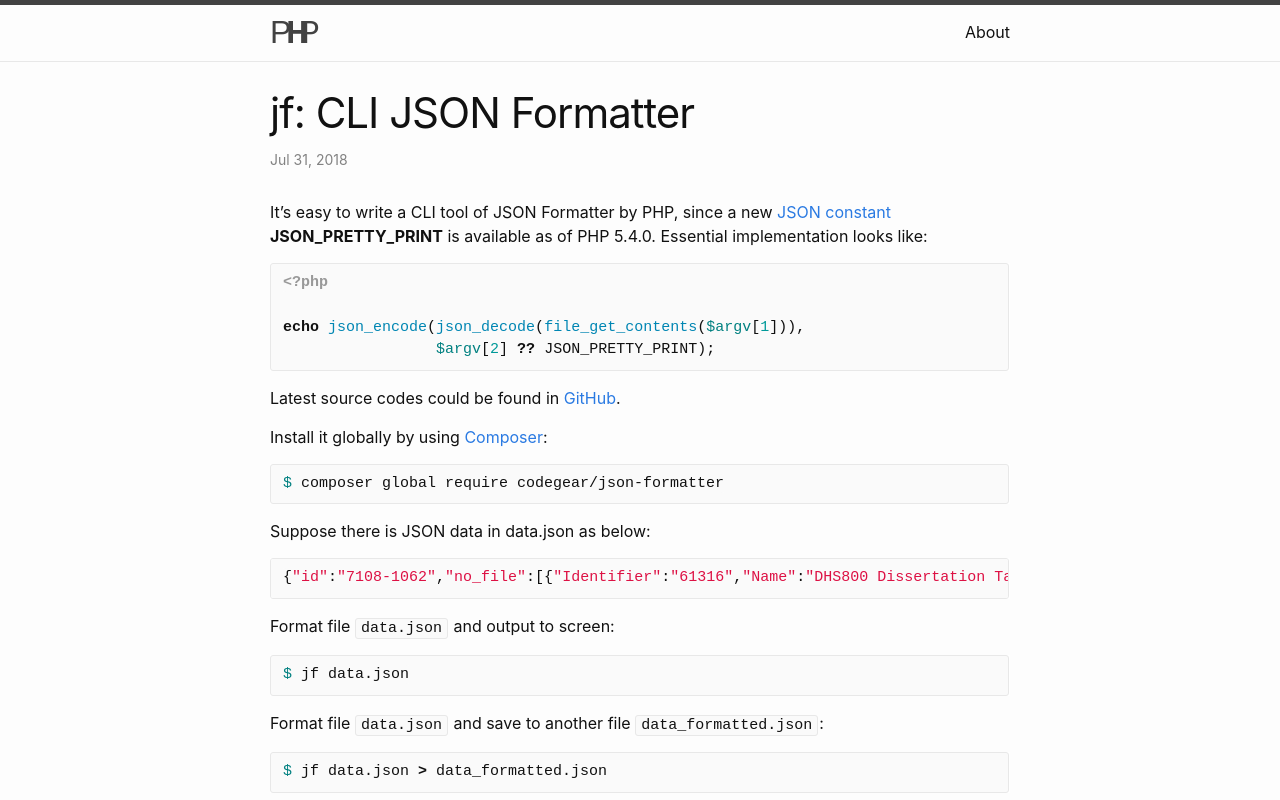
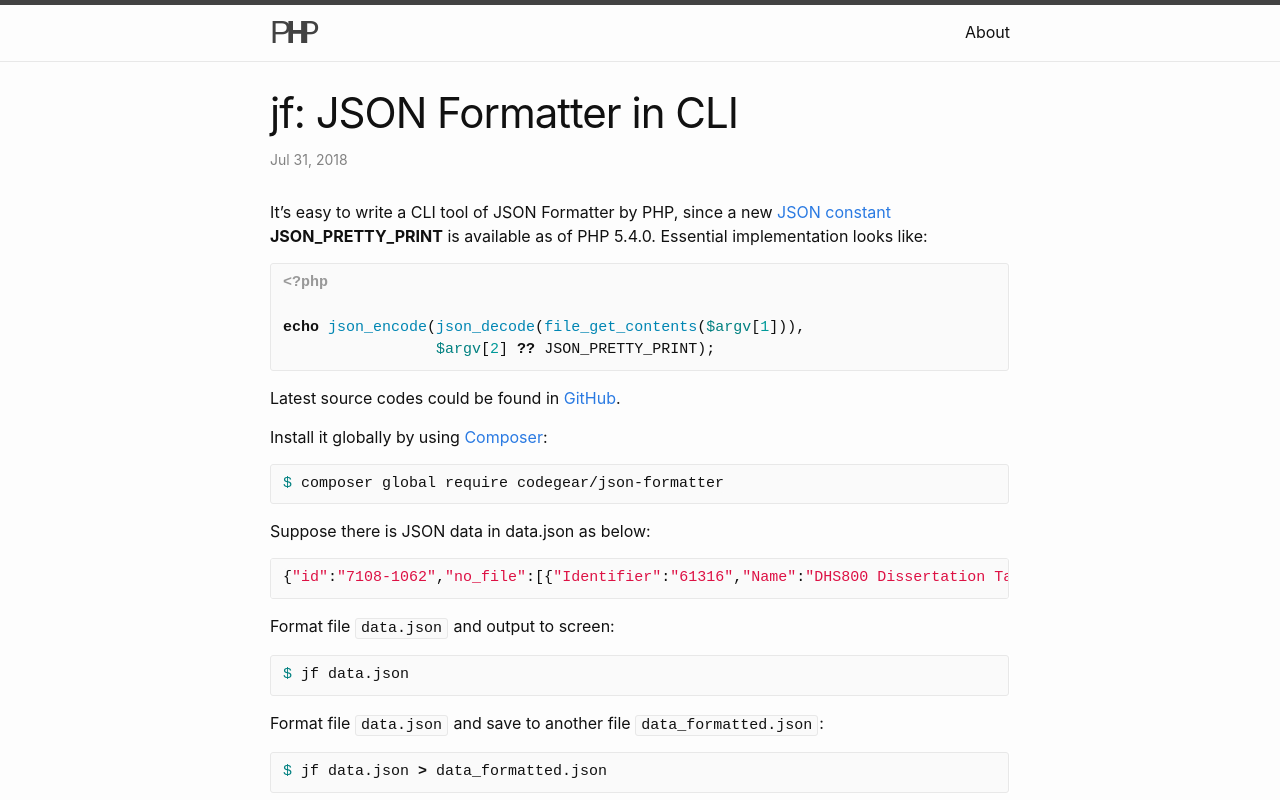
Before and after one commit to whitephp/whitephp.github.io, a plain HTML site: page 2018/07/31/jf-cli-json-formatter.html in a window 1280 px wide. Shown: the top 800 px of the page. Drawn offline with Linux system fonts and the light colour scheme.

Commit message:
Update jf-cli-json-formatter.html

```diff
--- a/2018/07/31/jf-cli-json-formatter.html
+++ b/2018/07/31/jf-cli-json-formatter.html
@@ -3,9 +3,9 @@
   <meta charset="utf-8" />
   <meta http-equiv="X-UA-Compatible" content="IE=edge" />
   <meta name="viewport" content="width=device-width, initial-scale=1" /><!-- Begin Jekyll SEO tag v2.5.0 -->
-<title>jf: CLI JSON Formatter | PHP</title>
+<title>jf: JSON Formatter in CLI | PHP</title>
 <meta name="generator" content="Jekyll v3.8.5" />
-<meta property="og:title" content="jf: CLI JSON Formatter" />
+<meta property="og:title" content="jf: JSON Formatter in CLI" />
 <meta property="og:locale" content="en_US" />
 <meta name="description" content="It’s easy to write a CLI tool of JSON Formatter by PHP, since a new JSON constant JSON_PRETTY_PRINT is available as of PHP 5.4.0. Essential implementation looks like:" />
 <meta property="og:description" content="It’s easy to write a CLI tool of JSON Formatter by PHP, since a new JSON constant JSON_PRETTY_PRINT is available as of PHP 5.4.0. Essential implementation looks like:" />
@@ -15,7 +15,7 @@
 <meta property="og:type" content="article" />
 <meta property="article:published_time" content="2018-07-31T00:00:00-07:00" />
 <script type="application/ld+json">
-{"url":"http://whitephp.net/2018/07/31/jf-cli-json-formatter.html","mainEntityOfPage":{"@type":"WebPage","@id":"http://whitephp.net/2018/07/31/jf-cli-json-formatter.html"},"description":"It’s easy to write a CLI tool of JSON Formatter by PHP, since a new JSON constant JSON_PRETTY_PRINT is available as of PHP 5.4.0. Essential implementation looks like:","@type":"BlogPosting","headline":"jf: CLI JSON Formatter","dateModified":"2018-07-31T00:00:00-07:00","datePublished":"2018-07-31T00:00:00-07:00","@context":"http://schema.org"}</script>
+{"url":"http://whitephp.net/2018/07/31/jf-cli-json-formatter.html","mainEntityOfPage":{"@type":"WebPage","@id":"http://whitephp.net/2018/07/31/jf-cli-json-formatter.html"},"description":"It’s easy to write a CLI tool of JSON Formatter by PHP, since a new JSON constant JSON_PRETTY_PRINT is available as of PHP 5.4.0. Essential implementation looks like:","@type":"BlogPosting","headline":"jf: JSON Formatter in CLI","dateModified":"2018-07-31T00:00:00-07:00","datePublished":"2018-07-31T00:00:00-07:00","@context":"http://schema.org"}</script>
 <!-- End Jekyll SEO tag -->
 <link rel="stylesheet" href="/assets/main.css" />
   <link rel="stylesheet" href="/assets/site.css" /><link type="application/atom+xml" rel="alternate" href="http://whitephp.net/feed.xml" title="PHP" /></head>
@@ -41,7 +41,7 @@
         <article class="post h-entry" itemscope itemtype="http://schema.org/BlogPosting">
 
   <header class="post-header">
-    <h1 class="post-title p-name" itemprop="name headline">jf: CLI JSON Formatter</h1>
+    <h1 class="post-title p-name" itemprop="name headline">jf: JSON Formatter in CLI</h1>
     <p class="post-meta">
       <time class="dt-published" datetime="2018-07-31T00:00:00-07:00" itemprop="datePublished">Jul 31, 2018
       </time></p>
```
